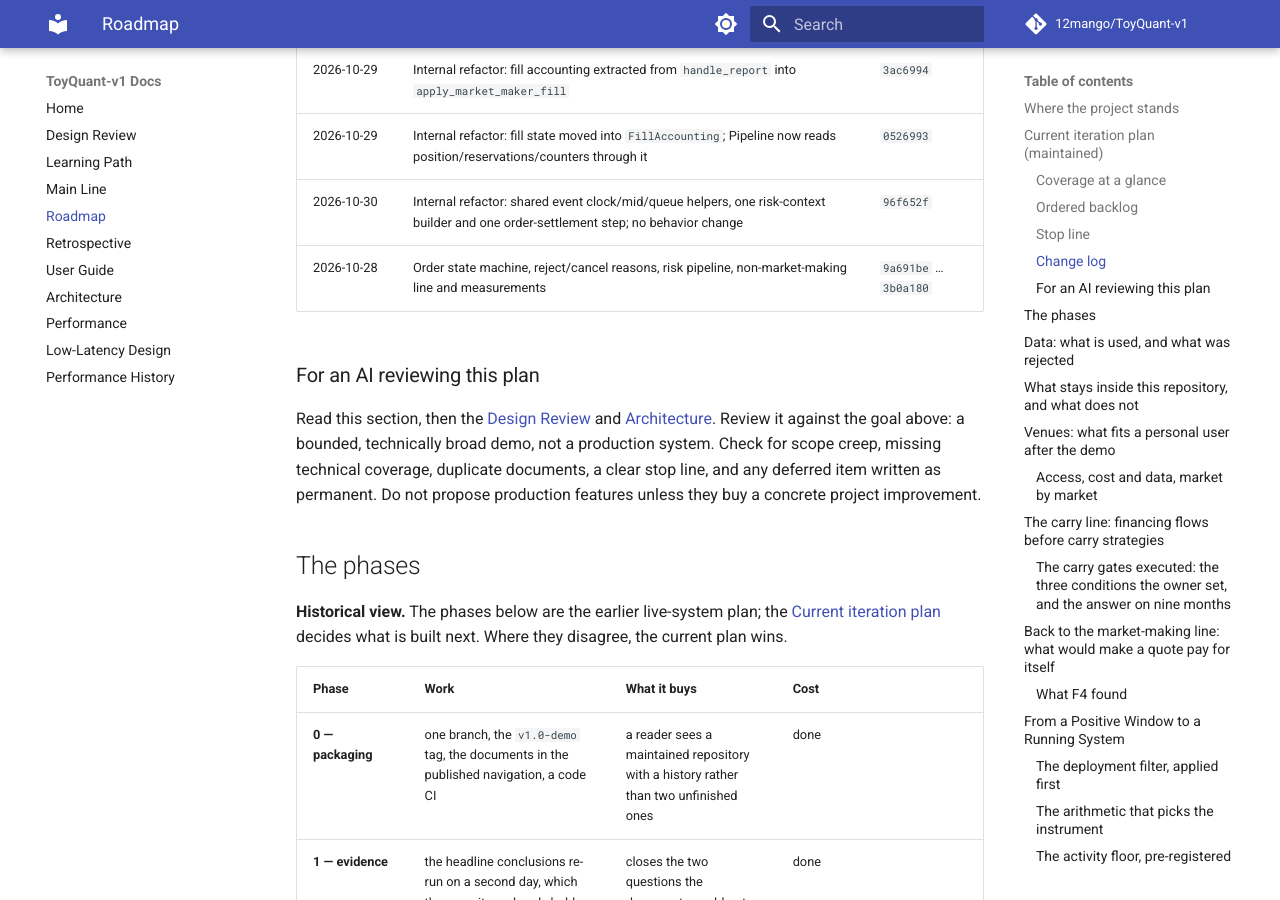
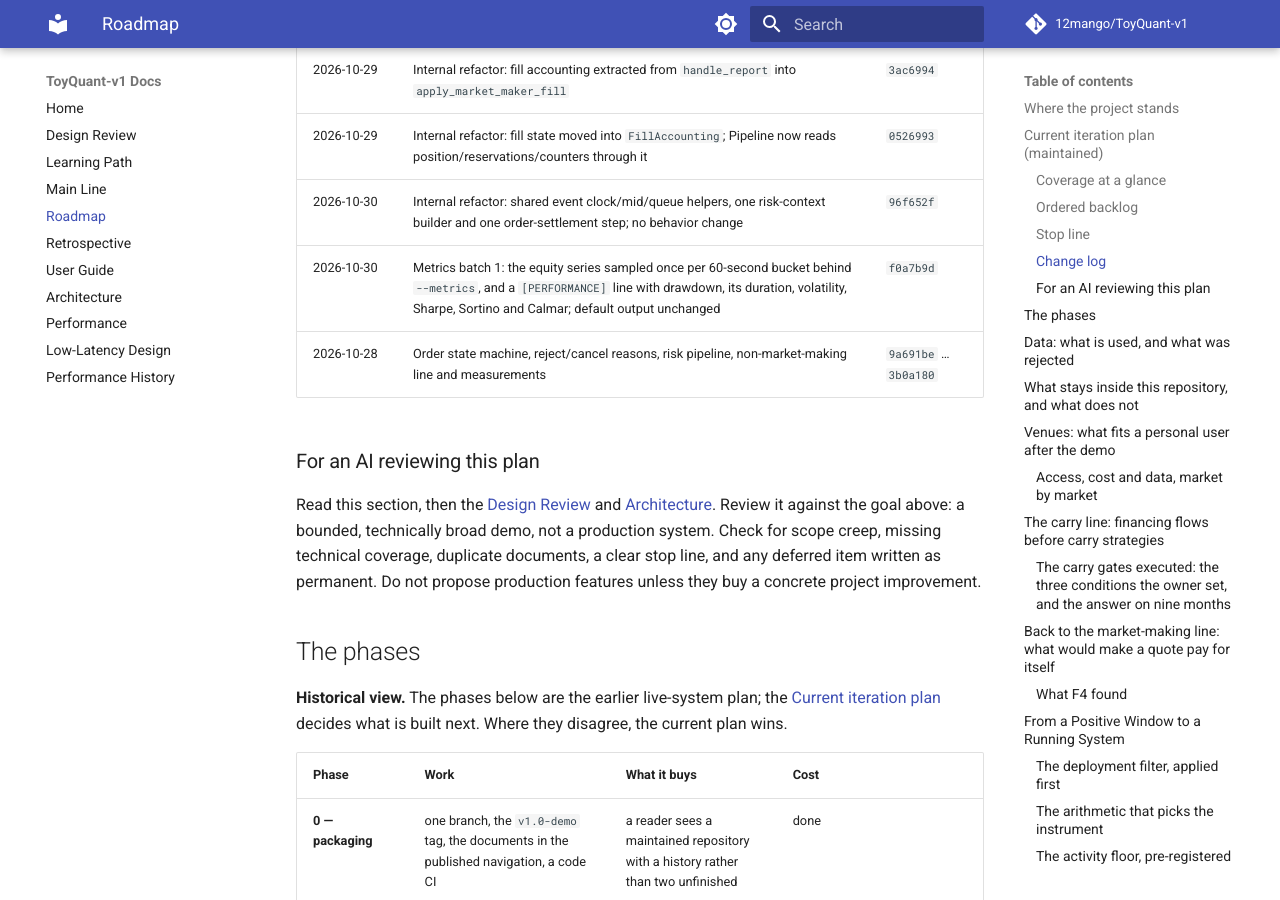
Before and after one commit to 12mango/ToyQuant-v1, an MkDocs documentation site: the page built from docs/ROADMAP.md, in a window 1280 px wide and 900 px high, scrolled down 4878 px. Built offline with MkDocs 1.6.1 and Material for MkDocs 9.7.7, drawn with Linux system fonts in a browser that asks for light colours; comment, search, counter and statistics services are not loaded.

Commit message:
Docs: record the metrics batch commit

```diff
--- a/docs/ROADMAP.md
+++ b/docs/ROADMAP.md
@@ -114,6 +114,7 @@
 | 2026-10-29 | Internal refactor: fill accounting extracted from `handle_report` into `apply_market_maker_fill` | `3ac6994` |
 | 2026-10-29 | Internal refactor: fill state moved into `FillAccounting`; Pipeline now reads position/reservations/counters through it | `0526993` |
 | 2026-10-30 | Internal refactor: shared event clock/mid/queue helpers, one risk-context builder and one order-settlement step; no behavior change | `96f652f` |
+| 2026-10-30 | Metrics batch 1: the equity series sampled once per 60-second bucket behind `--metrics`, and a `[PERFORMANCE]` line with drawdown, its duration, volatility, Sharpe, Sortino and Calmar; default output unchanged | `f0a7b9d` |
 | 2026-10-28 | Order state machine, reject/cancel reasons, risk pipeline, non-market-making line and measurements | `9a691be` … `3b0a180` |
 
 ### For an AI reviewing this plan
```
